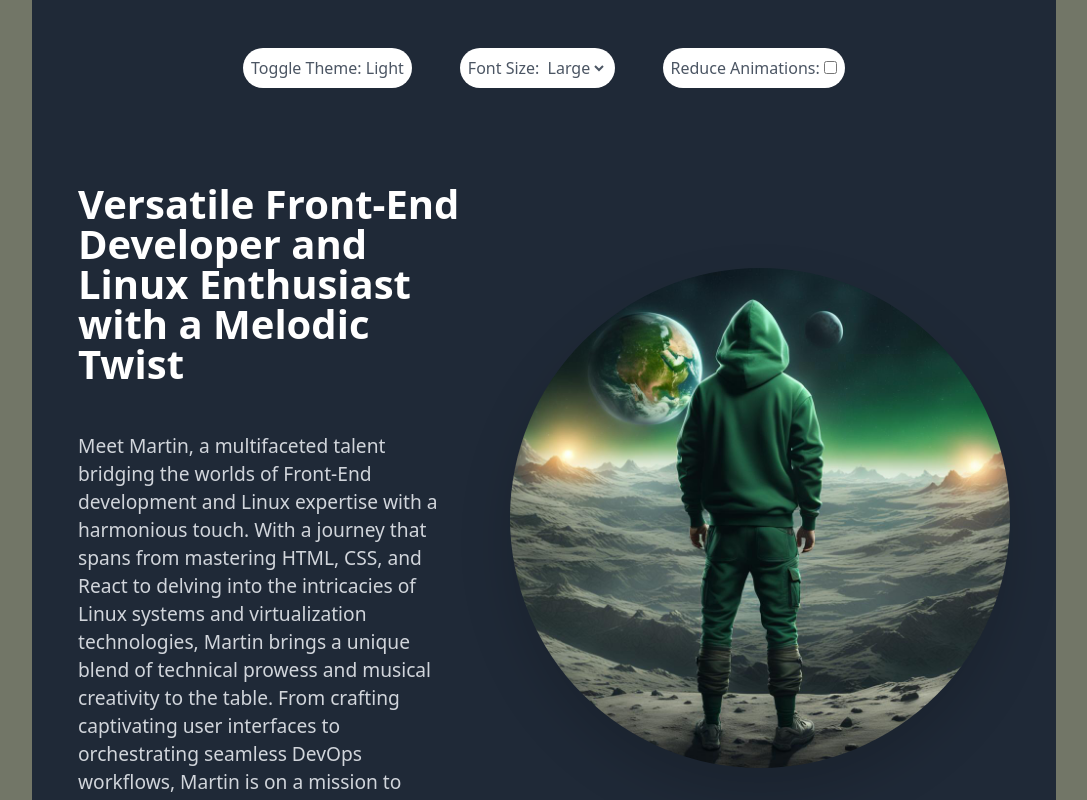
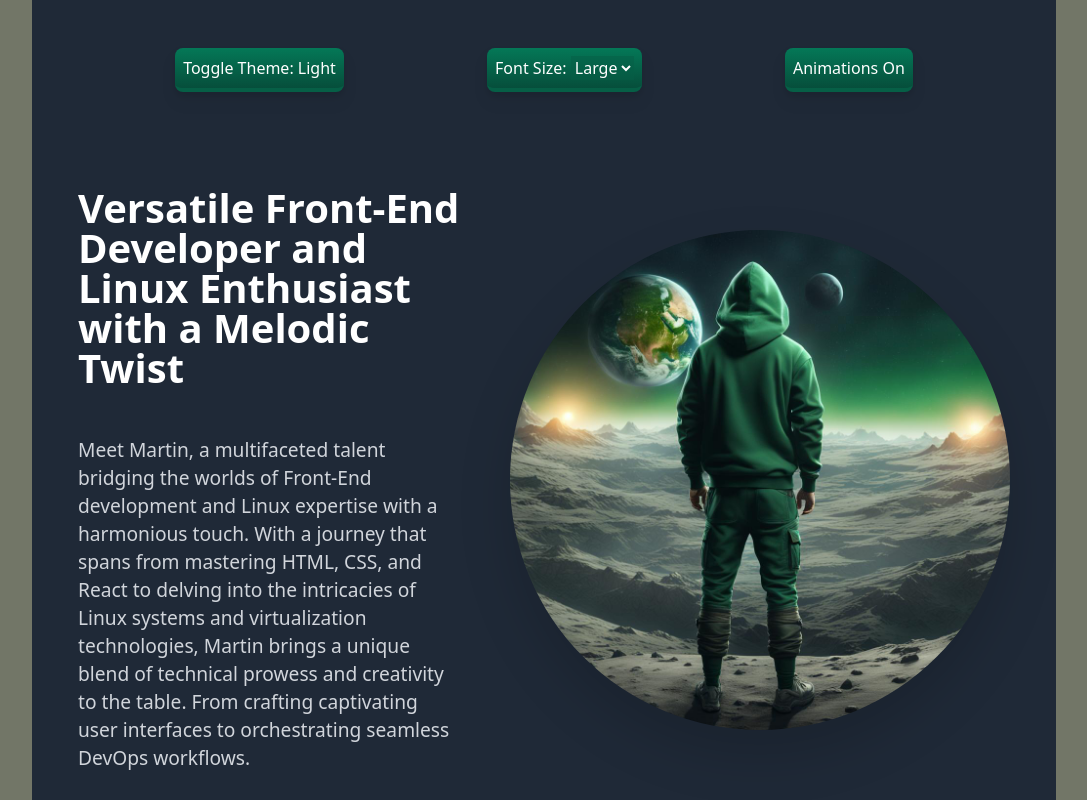
Before and after one commit to marwal1987/portfolio, a Next.js app: page / in a window 1280 px wide. Shown: the top 800 px of the page, without its empty margins (96-1183 px from the left). Built offline with nearby package versions, Linux system fonts and the light colour scheme.

Commit message:
changed reduce animations from input to button

```diff
--- a/components/HeroSection.js
+++ b/components/HeroSection.js
@@ -36,10 +36,9 @@ export default function HeroSection() {
           development and Linux expertise with a harmonious touch. With a
           journey that spans from mastering HTML, CSS, and React to delving into
           the intricacies of Linux systems and virtualization technologies,
-          Martin brings a unique blend of technical prowess and musical
-          creativity to the table. From crafting captivating user interfaces to
-          orchestrating seamless DevOps workflows, Martin is on a mission to
-          harmonize code and melody, one line at a time.
+          Martin brings a unique blend of technical prowess and creativity to
+          the table. From crafting captivating user interfaces to orchestrating
+          seamless DevOps workflows.
         </p>
       </div>
       <div className="flex items-center justify-center">
--- a/components/ThemeSwitcher.js
+++ b/components/ThemeSwitcher.js
@@ -15,42 +15,41 @@ const ThemeSwitcher = () => {
     });
   };
 
-  const handleReduceAnimationsChange = (e) => {
-    const reduceAnimations = e.target.checked;
+  const handleAnimations = () => {
     dispatch({
       type: "UPDATE_USER_PREFERENCES",
-      payload: { ...state.userPreferences, reduceAnimations },
+      payload: {
+        ...state.userPreferences,
+        reduceAnimations: !state.userPreferences.reduceAnimations,
+      },
     });
   };
 
   const baseStyle =
-    "dark:bg-white bg-gray-800 text-md dark:text-gray-600 text-stone-100 rounded-full";
+    "p-2 bg-gradient-to-b from-emerald-700 to-emerald-900 dark:text-white text-md text-stone-100 rounded-lg cursor-pointer drop-shadow-lg hover:shadow-xl  active:translate-y-1 border-b-[4px] active:border-b-[0px] border-emerald-800 transition-all duration-100";
 
   return (
-    <div className="p-4 sm:p-8 lg:p-12 flex flex-col lg:flex-row justify-center items-center bg-stone-100 dark:bg-gray-800 gap-12">
-      <button onClick={toggleTheme} className={`p-2 ${baseStyle}`}>
+    <div className="p-4 sm:p-8 lg:p-12 flex flex-col lg:flex-row justify-evenly items-center bg-stone-100 dark:bg-gray-800 gap-12">
+      <button onClick={toggleTheme} className={`${baseStyle}`}>
         Toggle Theme: {state.theme === "light" ? "Dark" : "Light"}
       </button>
-      <div className={`p-2 ${baseStyle}`}>
+      <div className={`${baseStyle}`}>
         <label htmlFor="fontSize">Font Size: </label>
         <select
-          className={`${baseStyle}`}
+          className="bg-emerald-800/50"
           id="fontSize"
           value={state.userPreferences.fontSize}
           onChange={handleFontSizeChange}
         >
-          <option value="small">Small</option>
+          <option value="small" >Small</option>
           <option value="large">Large</option>
         </select>
       </div>
-      <div className={`p-2 ${baseStyle}`}>
-        <label htmlFor="reduceAnimations">Reduce Animations: </label>
-        <input
-          type="checkbox"
-          id="reduceAnimations"
-          checked={state.userPreferences.reduceAnimations}
-          onChange={handleReduceAnimationsChange}
-        />
+      <div className={`${baseStyle}`}>
+        <button onClick={handleAnimations} className="inline-flex items-center">
+          Animations {state.userPreferences.reduceAnimations ? "Off" : "On"}
+
+        </button>
       </div>
     </div>
   );
--- a/styles/globals.css
+++ b/styles/globals.css
@@ -2,29 +2,8 @@
 @tailwind components;
 @tailwind utilities;
 
-:root {
-  --foreground-rgb: 0, 0, 0;
-  --background-start-rgb: 214, 219, 220;
-  --background-end-rgb: 255, 255, 255;
-}
-
-@media (prefers-color-scheme: dark) {
-  :root {
-    --foreground-rgb: 255, 255, 255;
-    --background-start-rgb: 0, 0, 0;
-    --background-end-rgb: 0, 0, 0;
-  }
-}
-
 body {
-  color: rgb(var(--foreground-rgb));
   background-color: #404530bb;
   max-width: 1024px;
   margin: 0 auto;
 }
-
-@layer utilities {
-  .text-balance {
-    text-wrap: balance;
-  }
-}
```
